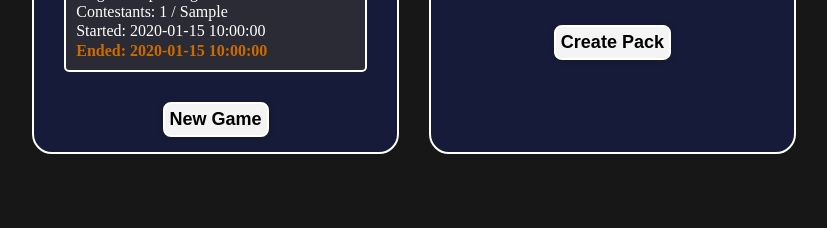
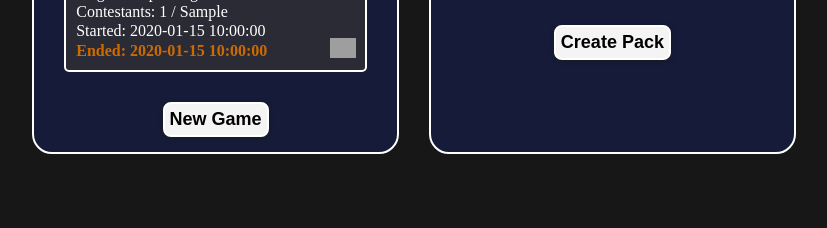
Before and after one commit to mhso/Jeoparty, a Python web app: template src/jeoparty/app/templates/dashboard/home.html in a window 1280 px wide. Shown: the part 455-683 px from the top of the page, without its empty margins (226-1053 px from the left). Run offline with Jinja, Linux system fonts and the light colour scheme; the template is opened without the code that fills it: most values are stand-ins (such as "Sample title", 1, 10 or a date in 2020); grey boxes are pictures that could not be loaded.

Commit message:
Done and dusted.

```diff
--- a/src/jeoparty/app/static/css/dashboard_style.css
+++ b/src/jeoparty/app/static/css/dashboard_style.css
@@ -210,6 +210,20 @@
 .dashboard-create-btn > a {
     color: black;
     text-decoration: none;
+}
+
+.dashboard-cheatsheet-btn {
+    cursor: pointer;
+    position: absolute;
+    background-color: transparent;
+    border: 1px solid transparent;
+    bottom: 5px;
+    right: 5px;
+    padding: 3px;
+}
+
+.dashboard-cheatsheet-btn > img {
+    width: 26px;
 }
 
 .dashboard-delete-btn {
--- a/src/jeoparty/app/templates/dashboard/home.html
+++ b/src/jeoparty/app/templates/dashboard/home.html
@@ -25,6 +25,10 @@
                         <div class="dashboard-game-entry-contestants">Contestants: {{ game_data['game_contestants'] | length }} / {{ game_data['max_contestants'] }}</div>
                         <div class="dashboard-game-entry-created">Started: {{ game_data['started_at'] }}</div>
                         <div class="dashboard-game-entry-ended{% if not game_data['ended_at'] %} game-active{% endif %}">{% if game_data['ended_at'] %}Ended: {{ game_data['ended_at'] }}{% else %}Ongoing{% endif %}</div>
+
+                        <button class="dashboard-cheatsheet-btn" onclick="event.stopPropagation(); window.location.href='{{ url_for('presenter.cheatsheet', game_id=game_data['id']) }}'">
+                            <img src="{{ url_for('static', _external=True, filename='img/list.png') }}">
+                        </button>
 
                         <button class="dashboard-delete-btn" onclick="deleteGame(event, '{{ game_data['id'] }}')">
                             <img src="{{ url_for('static', _external=True, filename='img/trash.png') }}">
```
Also changed, not shown: tests/test_finale.py (+4 -19 lines), tests/test_full_game.py (+1 -0 lines).
